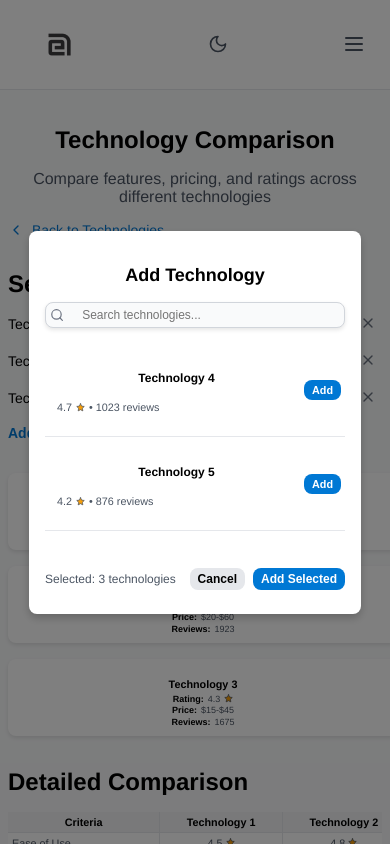
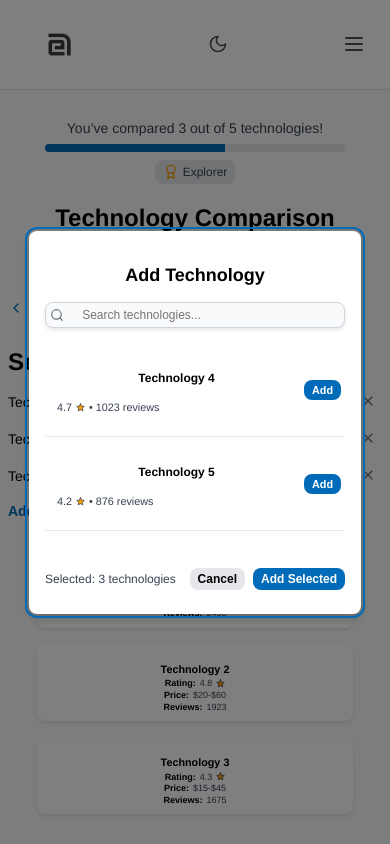
Before and after one commit to godfreymatagaro/EduAbility, a React (Vite) app in the folder frontend/: page /compare in a window 390 px wide. Both pictures are taken after a click on the button "Add More +". Shown: the top 844 px of the page. Built offline with nearby package versions, Linux system fonts and the light colour scheme.

Commit message:
compare responsive crds, gamification

```diff
--- a/frontend/src/components/layout/TechComparison.css
+++ b/frontend/src/components/layout/TechComparison.css
@@ -1,16 +1,114 @@
 /* src/components/TechComparison.css */
 .tech-comparison-section {
-    background-color: #f9fafb;
+    background-color: #fafbfc;
     padding: 2rem 1rem;
   }
 
   :where(.dark) .tech-comparison-section {
-    background-color: #111827;
+    background-color: #0f172a;
+  }
+
+  /* Toast Notifications */
+  .toast-container {
+    position: fixed;
+    top: 1rem;
+    left: 50%;
+    transform: translateX(-50%);
+    z-index: 2000;
+    display: flex;
+    flex-direction: column;
+    gap: 0.5rem;
+  }
+
+  .toast {
+    background-color: #ffffff;
+    border-radius: 0.5rem;
+    padding: 0.5rem 1rem;
+    box-shadow: 0 2px 4px rgba(0, 0, 0, 0.1);
+    font-size: 0.875rem;
+    color: #000000;
+    display: flex;
+    align-items: center;
+    gap: 0.5rem;
+  }
+
+  :where(.dark) .toast {
+    background-color: #374151;
+    color: #ffffff;
+    box-shadow: 0 2px 4px rgba(255, 255, 255, 0.1);
   }
 
   .tech-comparison-container {
     max-width: 960px;
     margin: 0 auto;
+  }
+
+  /* Progress Section */
+  .progress-section {
+    margin-bottom: 1rem;
+    text-align: center;
+  }
+
+  .progress-section p {
+    font-size: 0.875rem;
+    color: #374151;
+    margin-bottom: 0.5rem;
+  }
+
+  :where(.dark) .progress-section p {
+    color: #e5e7eb;
+  }
+
+  .progress-bar {
+    background-color: #e5e7eb;
+    border-radius: 0.5rem;
+    height: 0.5rem;
+    width: 100%;
+    max-width: 300px;
+    margin: 0 auto;
+    overflow: hidden;
+  }
+
+  :where(.dark) .progress-bar {
+    background-color: #4b5563;
+  }
+
+  .progress-fill {
+    background-color: #006bb8;
+    height: 100%;
+  }
+
+  :where(.dark) .progress-fill {
+    background-color: #27a145;
+  }
+
+  .badges {
+    display: flex;
+    justify-content: center;
+    gap: 0.5rem;
+    margin-top: 0.5rem;
+  }
+
+  .badge {
+    display: flex;
+    align-items: center;
+    gap: 0.25rem;
+    background-color: #e5e7eb;
+    border-radius: 0.5rem;
+    padding: 0.25rem 0.5rem;
+    font-size: 0.75rem;
+    color: #374151;
+  }
+
+  :where(.dark) .badge {
+    background-color: #4b5563;
+    color: #e5e7eb;
+  }
+
+  .badge-icon {
+    width: 1rem;
+    height: 1rem;
+    color: #f59e0b;
   }
 
   /* Header */
@@ -32,12 +130,12 @@
 
   .comparison-header p {
     font-size: 1rem;
-    color: #4b5563;
+    color: #374151;
     margin-bottom: 1rem;
   }
 
   :where(.dark) .comparison-header p {
-    color: #d1d5db;
+    color: #e5e7eb;
   }
 
   .back-link {
@@ -45,16 +143,25 @@
     align-items: center;
     gap: 0.5rem;
     font-size: 0.875rem;
-    color: #0078d4;
+    color: #006bb8;
     text-decoration: none;
   }
 
   :where(.dark) .back-link {
-    color: #2eb34f;
+    color: #27a145;
   }
 
   .back-link:hover {
     text-decoration: underline;
+  }
+
+  .back-link:focus {
+    outline: 2px solid #006bb8;
+    outline-offset: 2px;
+  }
+
+  :where(.dark) .back-link:focus {
+    outline-color: #27a145;
   }
 
   .back-icon {
@@ -104,6 +211,15 @@
     cursor: pointer;
   }
 
+  .remove-tech:focus {
+    outline: 2px solid #006bb8;
+    outline-offset: 2px;
+  }
+
+  :where(.dark) .remove-tech:focus {
+    outline-color: #27a145;
+  }
+
   .remove-icon {
     width: 1rem;
     height: 1rem;
@@ -119,17 +235,26 @@
     border: none;
     font-size: 0.875rem;
     font-weight: 600;
-    color: #0078d4;
+    color: #006bb8;
     cursor: pointer;
     padding: 0;
   }
 
   :where(.dark) .add-more-button {
-    color: #2eb34f;
+    color: #27a145;
   }
 
   .add-more-button:hover {
     text-decoration: underline;
+  }
+
+  .add-more-button:focus {
+    outline: 2px solid #006bb8;
+    outline-offset: 2px;
+  }
+
+  :where(.dark) .add-more-button:focus {
+    outline-color: #27a145;
   }
 
   /* Summary Section */
@@ -147,16 +272,25 @@
     padding: 0.5rem;
     box-shadow: 0 2px 4px rgba(0, 0, 0, 0.1);
     text-align: center;
-    height: 120px; /* Fixed height of 120px */
+    height: 120px;
     display: flex;
     flex-direction: column;
     justify-content: center;
-    min-width: 200px; /* Prevent cards from shrinking too much on larger screens */
+    min-width: 200px;
   }
 
   :where(.dark) .summary-card {
     background-color: #374151;
     box-shadow: 0 2px 4px rgba(255, 255, 255, 0.1);
+  }
+
+  .summary-card:focus {
+    outline: 2px solid #006bb8;
+    outline-offset: 2px;
+  }
+
+  :where(.dark) .summary-card:focus {
+    outline-color: #27a145;
   }
 
   .summary-card h3 {
@@ -172,7 +306,7 @@
 
   .summary-details p {
     font-size: 0.675rem;
-    color: #4b5563;
+    color: #374151;
     margin: 0.1rem 0;
     display: flex;
     align-items: center;
@@ -181,7 +315,7 @@
   }
 
   :where(.dark) .summary-details p {
-    color: #d1d5db;
+    color: #e5e7eb;
   }
 
   .summary-details strong {
@@ -233,7 +367,7 @@
     border-collapse: collapse;
     background-color: #ffffff;
     box-shadow: 0 2px 4px rgba(0, 0, 0, 0.1);
-    min-width: 600px; /* Ensure table is wide enough to require scrolling on small devices */
+    min-width: 600px;
   }
 
   :where(.dark) .comparison-table {
@@ -264,11 +398,11 @@
 
   .comparison-table td {
     font-size: 0.875rem;
-    color: #4b5563;
+    color: #374151;
   }
 
   :where(.dark) .comparison-table td {
-    color: #d1d5db;
+    color: #e5e7eb;
   }
 
   .comparison-table td:first-child {
@@ -336,19 +470,19 @@
   }
 
   .available {
-    background-color: #28a745;
+    background-color: #22c55e;
   }
 
   :where(.dark) .available {
-    background-color: #34d058;
+    background-color: #4ade80;
   }
 
   .unavailable {
-    background-color: #ef4444;
+    background-color: #f43f5e;
   }
 
   :where(.dark) .unavailable {
-    background-color: #f87171;
+    background-color: #fb7185;
   }
 
   /* Reviews Section */
@@ -394,6 +528,15 @@
   :where(.dark) .modal-content {
     background-color: #374151;
     box-shadow: 0 4px 8px rgba(255, 255, 255, 0.2);
+  }
+
+  .modal-content:focus {
+    outline: 2px solid #006bb8;
+    outline-offset: 2px;
+  }
+
+  :where(.dark) .modal-content:focus {
+    outline-color: #27a145;
   }
 
   .modal-content h3 {
@@ -448,6 +591,15 @@
     color: #9ca3af;
   }
 
+  .search-bar input:focus {
+    outline: 2px solid #006bb8;
+    outline-offset: -2px;
+  }
+
+  :where(.dark) .search-bar input:focus {
+    outline-color: #27a145;
+  }
+
   .tech-options {
     max-height: 200px;
     overflow-y: auto;
@@ -474,6 +626,15 @@
     background-color: #4b5563;
   }
 
+  .tech-option:focus {
+    outline: 2px solid #006bb8;
+    outline-offset: 2px;
+  }
+
+  :where(.dark) .tech-option:focus {
+    outline-color: #27a145;
+  }
+
   .tech-info h4 {
     font-size: 0.875rem;
     font-weight: 600;
@@ -486,18 +647,18 @@
 
   .tech-info p {
     font-size: 0.75rem;
-    color: #4b5563;
+    color: #374151;
     display: flex;
     align-items: center;
     gap: 0.25rem;
   }
 
   :where(.dark) .tech-info p {
-    color: #d1d5db;
+    color: #e5e7eb;
   }
 
   .add-tech-button {
-    background-color: #0078d4;
+    background-color: #006bb8;
     border: none;
     border-radius: 8px;
     padding: 0.5rem 1rem;
@@ -509,7 +670,7 @@
   }
 
   :where(.dark) .add-tech-button {
-    background-color: #2eb34f;
+    background-color: #27a145;
   }
 
   .add-tech-button:hover {
@@ -529,6 +690,15 @@
     background-color: #6b7280;
   }
 
+  .add-tech-button:focus {
+    outline: 2px solid #006bb8;
+    outline-offset: 2px;
+  }
+
+  :where(.dark) .add-tech-button:focus {
+    outline-color: #27a145;
+  }
+
   .modal-footer {
     display: flex;
     justify-content: space-between;
@@ -537,11 +707,11 @@
 
   .modal-footer p {
     font-size: 0.875rem;
-    color: #4b5563;
+    color: #374151;
   }
 
   :where(.dark) .modal-footer p {
-    color: #d1d5db;
+    color: #e5e7eb;
   }
 
   .modal-actions {
@@ -573,8 +743,17 @@
     background-color: #6b7280;
   }
 
+  .cancel-button:focus {
+    outline: 2px solid #006bb8;
+    outline-offset: 2px;
+  }
+
+  :where(.dark) .cancel-button:focus {
+    outline-color: #27a145;
+  }
+
   .add-selected-button {
-    background-color: #0078d4;
+    background-color: #006bb8;
     border: none;
     border-radius: 8px;
     padding: 0.5rem 1rem;
@@ -586,7 +765,7 @@
   }
 
   :where(.dark) .add-selected-button {
-    background-color: #2eb34f;
+    background-color: #27a145;
   }
 
   .add-selected-button:hover {
@@ -595,6 +774,15 @@
 
   :where(.dark) .add-selected-button:hover {
     background-color: #1e9b3f;
+  }
+
+  .add-selected-button:focus {
+    outline: 2px solid #006bb8;
+    outline-offset: 2px;
+  }
+
+  :where(.dark) .add-selected-button:focus {
+    outline-color: #27a145;
   }
 
   /* Responsive Adjustments */
@@ -669,6 +857,8 @@
 
     .summary-card {
       width: 100%;
+      max-width: 300px; /* Max-width of 300px on small screens */
+      margin: 0 auto; /* Center the card */
       padding: 0.5rem;
     }
 
--- a/frontend/src/components/layout/TechComparison.jsx
+++ b/frontend/src/components/layout/TechComparison.jsx
@@ -1,6 +1,6 @@
-import React, { useState } from 'react';
-import { ChevronLeft, Star, X, Search } from 'lucide-react';
-import { motion } from 'framer-motion';
+import React, { useState, useEffect, useRef } from 'react';
+import { ChevronLeft, Star, X, Search, Award } from 'lucide-react';
+import { motion, AnimatePresence } from 'framer-motion';
 import Reviews from './Reviews'; // Reusing Reviews.jsx
 import './TechComparison.css';
 
@@ -12,6 +12,10 @@ const TechComparison = () => {
     { id: 2, name: 'Technology 2', rating: 4.8, price: '$20-$60', reviews: 1923 },
     { id: 3, name: 'Technology 3', rating: 4.3, price: '$15-$45', reviews: 1675 },
   ]);
+  const [toasts, setToasts] = useState([]);
+  const [badges, setBadges] = useState([]);
+  const addMoreButtonRef = useRef(null);
+  const modalRef = useRef(null);
 
   const techCriteria = [
     { criterion: 'Ease of Use', ratings: [4.5, 4.8, 4.3] },
@@ -36,14 +40,49 @@ const TechComparison = () => {
     { id: 6, name: 'Technology 6', rating: 4.9, reviews: 1345 },
   ];
 
+  // Add Toast Notification
+  const addToast = (message) => {
+    const id = Date.now();
+    setToasts((prev) => [...prev, { id, message }]);
+    setTimeout(() => {
+      setToasts((prev) => prev.filter((toast) => toast.id !== id));
+    }, 3000);
+  };
+
+  // Check for Badges
+  useEffect(() => {
+    if (selectedTechs.length >= 3 && !badges.includes('explorer')) {
+      setBadges((prev) => [...prev, 'explorer']);
+      addToast('You’ve earned the Explorer Badge! 🏆');
+    }
+  }, [selectedTechs, badges]);
+
   const handleAddTech = (tech) => {
     setSelectedTechs([...selectedTechs, tech]);
     setIsModalOpen(false);
     setSearchQuery('');
+    addToast('Technology added! 🎉');
   };
 
   const handleRemoveTech = (id) => {
     setSelectedTechs(selectedTechs.filter((tech) => tech.id !== id));
+    addToast('Technology removed!');
+  };
+
+  // Modal Focus Management
+  useEffect(() => {
+    if (isModalOpen) {
+      modalRef.current?.focus();
+    } else {
+      addMoreButtonRef.current?.focus();
+    }
+  }, [isModalOpen]);
+
+  // Keyboard Navigation for Modal Close
+  const handleModalKeyDown = (e) => {
+    if (e.key === 'Escape') {
+      setIsModalOpen(false);
+    }
   };
 
   // Framer Motion variants
@@ -57,9 +96,65 @@ const TechComparison = () => {
     hover: { scale: 1.05, transition: { duration: 0.3 } },
   };
 
+  const toastVariants = {
+    hidden: { opacity: 0, y: -20 },
+    visible: { opacity: 1, y: 0, transition: { duration: 0.3 } },
+    exit: { opacity: 0, y: -20, transition: { duration: 0.3 } },
+  };
+
   return (
     <section className="tech-comparison-section">
+      {/* Toast Notifications */}
+      <div className="toast-container">
+        <AnimatePresence>
+          {toasts.map((toast) => (
+            <motion.div
+              key={toast.id}
+              className="toast"
+              variants={toastVariants}
+              initial="hidden"
+              animate="visible"
+              exit="exit"
+              role="alert"
+              aria-live="polite"
+            >
+              {toast.message}
+            </motion.div>
+          ))}
+        </AnimatePresence>
+      </div>
+
       <div className="tech-comparison-container">
+        {/* Progress Indicator */}
+        <motion.div
+          className="progress-section"
+          initial="hidden"
+          animate="visible"
+          variants={sectionVariants}
+        >
+          <p>
+            You’ve compared {selectedTechs.length} out of 5 technologies!
+          </p>
+          <div className="progress-bar">
+            <motion.div
+              className="progress-fill"
+              initial={{ width: 0 }}
+              animate={{ width: `${(selectedTechs.length / 5) * 100}%` }}
+              transition={{ duration: 0.5 }}
+            />
+          </div>
+          {badges.length > 0 && (
+            <div className="badges">
+              {badges.includes('explorer') && (
+                <div className="badge" aria-label="Explorer Badge">
+                  <Award className="badge-icon" />
+                  <span>Explorer</span>
+                </div>
+              )}
+            </div>
+          )}
+        </motion.div>
+
         {/* Header */}
         <motion.div
           className="comparison-header"
@@ -85,19 +180,31 @@ const TechComparison = () => {
           <h2>Selected Technologies</h2>
           <div className="tech-list">
             {selectedTechs.map((tech) => (
-              <div key={tech.id} className="tech-item">
+              <motion.div
+                key={tech.id}
+                className="tech-item"
+                initial={{ scale: 0.9, opacity: 0 }}
+                animate={{ scale: 1, opacity: 1 }}
+                exit={{ scale: 0.9, opacity: 0 }}
+                transition={{ duration: 0.3 }}
+              >
                 <span>{tech.name}</span>
                 <button
                   className="remove-tech"
                   onClick={() => handleRemoveTech(tech.id)}
+                  onKeyDown={(e) => e.key === 'Enter' && handleRemoveTech(tech.id)}
+                  aria-label={`Remove ${tech.name}`}
                 >
                   <X className="remove-icon" />
                 </button>
-              </div>
+              </motion.div>
             ))}
             <button
+              ref={addMoreButtonRef}
               className="add-more-button"
               onClick={() => setIsModalOpen(true)}
+              onKeyDown={(e) => e.key === 'Enter' && setIsModalOpen(true)}
+              tabIndex={0}
             >
               Add More +
             </button>
@@ -118,6 +225,8 @@ const TechComparison = () => {
               variants={cardVariants}
               initial="rest"
               whileHover="hover"
+              tabIndex={0}
+              aria-label={`Summary for ${tech.name}: Rating ${tech.rating}, Price ${tech.price}, Reviews ${tech.reviews}`}
             >
               <h3>{tech.name}</h3>
               <div className="summary-details">
@@ -147,11 +256,11 @@ const TechComparison = () => {
             <table className="comparison-table detailed-table">
               <thead>
                 <tr>
-                  <th>Criteria</th>
+                  <th scope="col">Criteria</th>
                   {selectedTechs.map((tech) => (
-                    <th key={tech.id}>{tech.name}</th>
+                    <th key={tech.id} scope="col">{tech.name}</th>
                   ))}
-                  <th>Average</th>
+                  <th scope="col">Average</th>
                 </tr>
               </thead>
               <tbody>
@@ -189,9 +298,9 @@ const TechComparison = () => {
             <table className="comparison-table feature-table">
               <thead>
                 <tr>
-                  <th>Feature</th>
+                  <th scope="col">Feature</th>
                   {selectedTechs.map((tech) => (
-                    <th key={tech.id}>{tech.name}</th>
+                    <th key={tech.id} scope="col">{tech.name}</th>
                   ))}
                 </tr>
               </thead>
@@ -224,22 +333,27 @@ const TechComparison = () => {
 
         {/* Add Technology Modal */}
         {isModalOpen && (
-          <div className="modal-overlay">
+          <div className="modal-overlay" onKeyDown={handleModalKeyDown}>
             <motion.div
               className="modal-content"
+              ref={modalRef}
               initial={{ opacity: 0, scale: 0.9 }}
               animate={{ opacity: 1, scale: 1 }}
               exit={{ opacity: 0, scale: 0.9 }}
               transition={{ duration: 0.3 }}
+              role="dialog"
+              aria-labelledby="modal-title"
+              tabIndex={0}
             >
-              <h3>Add Technology</h3>
+              <h3 id="modal-title">Add Technology</h3>
               <div className="search-bar">
-                <Search className="search-icon" />
+                <Search className="search-icon" aria-hidden="true" />
                 <input
                   type="text"
                   placeholder="Search technologies..."
                   value={searchQuery}
                   onChange={(e) => setSearchQuery(e.target.value)}
+                  aria-label="Search technologies"
                 />
               </div>
               <div className="tech-options">
@@ -256,6 +370,10 @@ const TechComparison = () => {
                       variants={cardVariants}
                       initial="rest"
                       whileHover="hover"
+                      tabIndex={0}
+                      onKeyDown={(e) =>
+                        e.key === 'Enter' && !selectedTechs.some((t) => t.id === tech.id) && handleAddTech(tech)
+                      }
                     >
                       <div className="tech-info">
                         <h4>{tech.name}</h4>
@@ -267,7 +385,9 @@ const TechComparison = () => {
                       <button
                         className="add-tech-button"
                         onClick={() => handleAddTech(tech)}
+                        onKeyDown={(e) => e.key === 'Enter' && handleAddTech(tech)}
                         disabled={selectedTechs.some((t) => t.id === tech.id)}
+                        aria-label={`Add ${tech.name}`}
                       >
                         Add
                       </button>
@@ -280,12 +400,16 @@ const TechComparison = () => {
                   <button
                     className="cancel-button"
                     onClick={() => setIsModalOpen(false)}
+                    onKeyDown={(e) => e.key === 'Enter' && setIsModalOpen(false)}
+                    aria-label="Cancel"
                   >
                     Cancel
                   </button>
                   <button
                     className="add-selected-button"
                     onClick={() => setIsModalOpen(false)}
+                    onKeyDown={(e) => e.key === 'Enter' && setIsModalOpen(false)}
+                    aria-label="Add selected technologies"
                   >
                     Add Selected
                   </button>
```
